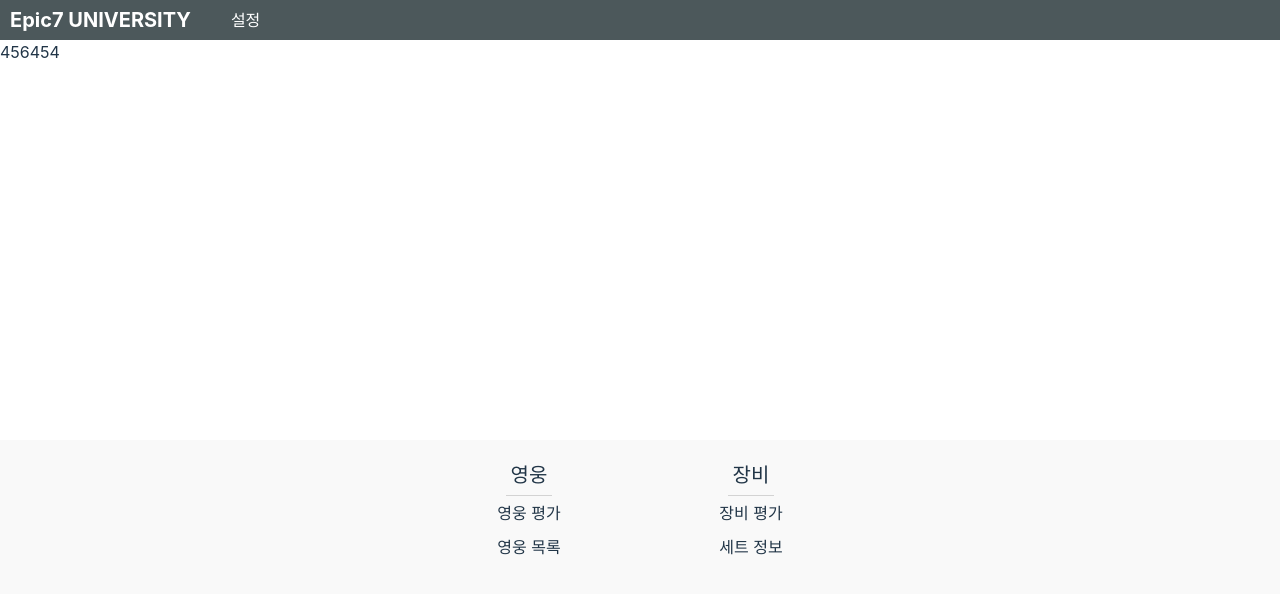
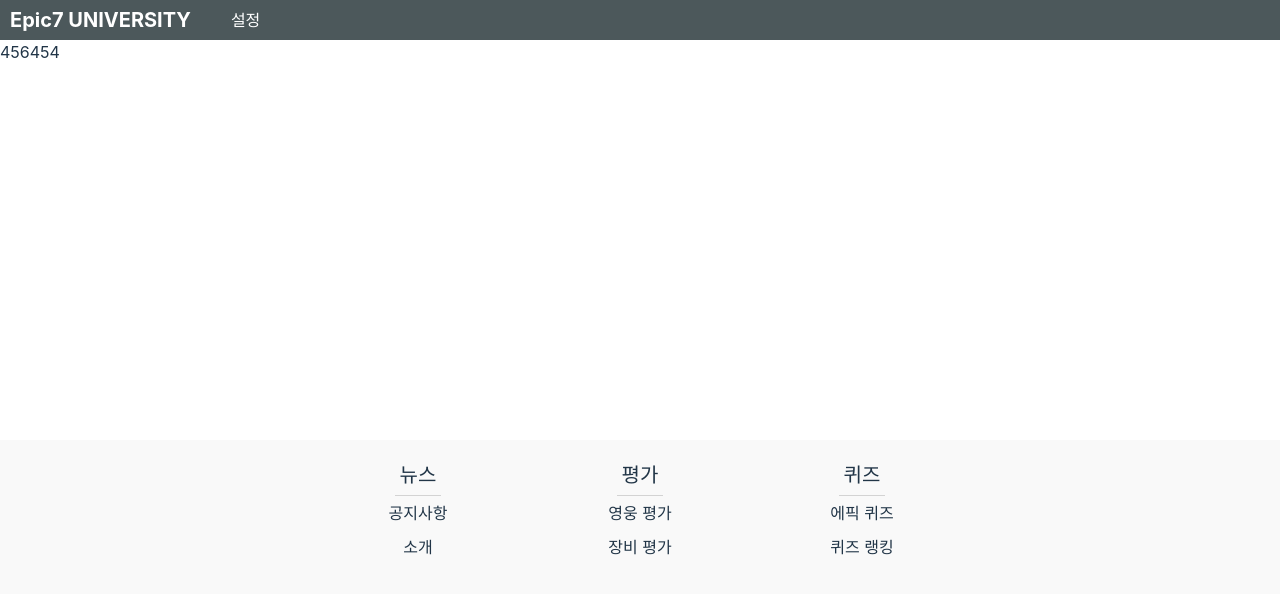
Before and after one commit to seongje00416/epic7_university_f, a React (Vite) app: page / in a window 1280 px wide. Shown: the top 594 px of the page. Built offline with nearby package versions, Linux system fonts and the light colour scheme.

Commit message:
feat: 퀴즈 사이트맵 추가

```diff
--- a/src/page/MainPage.tsx
+++ b/src/page/MainPage.tsx
@@ -17,14 +17,19 @@ const MainPage = () => {
                 </CarouselContainer>
                 <SitemapContainer>
                     <SitemapWrapper>
-                        <SitemapCategory> 영웅 </SitemapCategory>
-                        <SitemapItem> 영웅 평가 </SitemapItem>
-                        <SitemapItem> 영웅 목록 </SitemapItem>
+                        <SitemapCategory> 뉴스 </SitemapCategory>
+                        <SitemapItem> 공지사항 </SitemapItem>
+                        <SitemapItem> 소개 </SitemapItem>
                     </SitemapWrapper>
                     <SitemapWrapper>
-                        <SitemapCategory> 장비 </SitemapCategory>
+                        <SitemapCategory> 평가 </SitemapCategory>
+                        <SitemapItem> 영웅 평가 </SitemapItem>
                         <SitemapItem> 장비 평가 </SitemapItem>
-                        <SitemapItem> 세트 정보 </SitemapItem>
+                    </SitemapWrapper>
+                    <SitemapWrapper>
+                        <SitemapCategory> 퀴즈 </SitemapCategory>
+                        <SitemapItem> 에픽 퀴즈 </SitemapItem>
+                        <SitemapItem> 퀴즈 랭킹 </SitemapItem>
                     </SitemapWrapper>
                 </SitemapContainer>
             </ContentContainer>
--- a/src/style/Style_MainPage.ts
+++ b/src/style/Style_MainPage.ts
@@ -45,6 +45,11 @@ export const MenuItem = styled.div`
     margin: 10px;
     font-size: 16px;
     font-weight: bold;
+
+    &:hover {
+        cursor: pointer;
+        opacity: 80%;
+    }
 `
 // --------------------------------------------- //
 // Carousel 컨테이너
@@ -77,4 +82,8 @@ export const SitemapCategory = styled.div`
 export const SitemapItem = styled.div`
     font-size: 16px;
     padding: 5px;
+    &:hover {
+        cursor: pointer;
+        opacity: 80%;
+    }
 `
```
